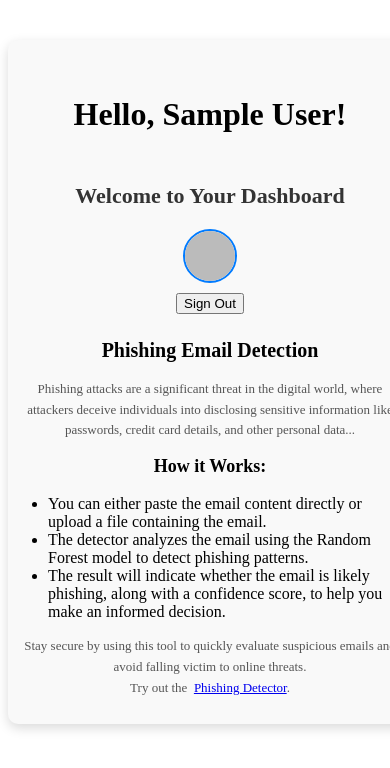
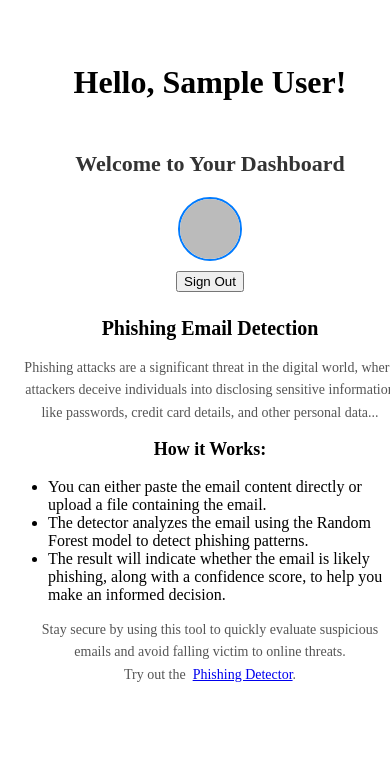
Before and after one commit to EnochAdenaya/Phishing_Detector_Frontend, a React (Vite) app in the folder react-app/: page / in a window 390 px wide. Shown: the top 768 px of the page. Built offline with nearby package versions, Linux system fonts and the light colour scheme; no server answers; sample sign-in values are in the browser's storage.

Commit message:
Updated dashboard media query

```diff
--- a/react-app/src/components/dashboard.css
+++ b/react-app/src/components/dashboard.css
@@ -115,21 +115,27 @@
 
 @media (max-width: 480px) {
     .dashboard-container {
+        max-width: 100%;
         width: 100%;
+        margin: 0;
         padding: 15px;
+        background: none;
+        box-shadow: none;
+        border-radius: 0;
     }
 
     .user-avatar {
-        width: 50px;
-        height: 50px;
+        max-width: 100px;
+        height: auto;
     }
 
     .dashboard-title {
         font-size: 22px;
     }
 
-    .description {
-        font-size: 13px;
+    .description, .how-it-works-list {
+        word-wrap: break-word;
+        overflow-wrap: break-word;
     }
 
     .signout-button {
```
